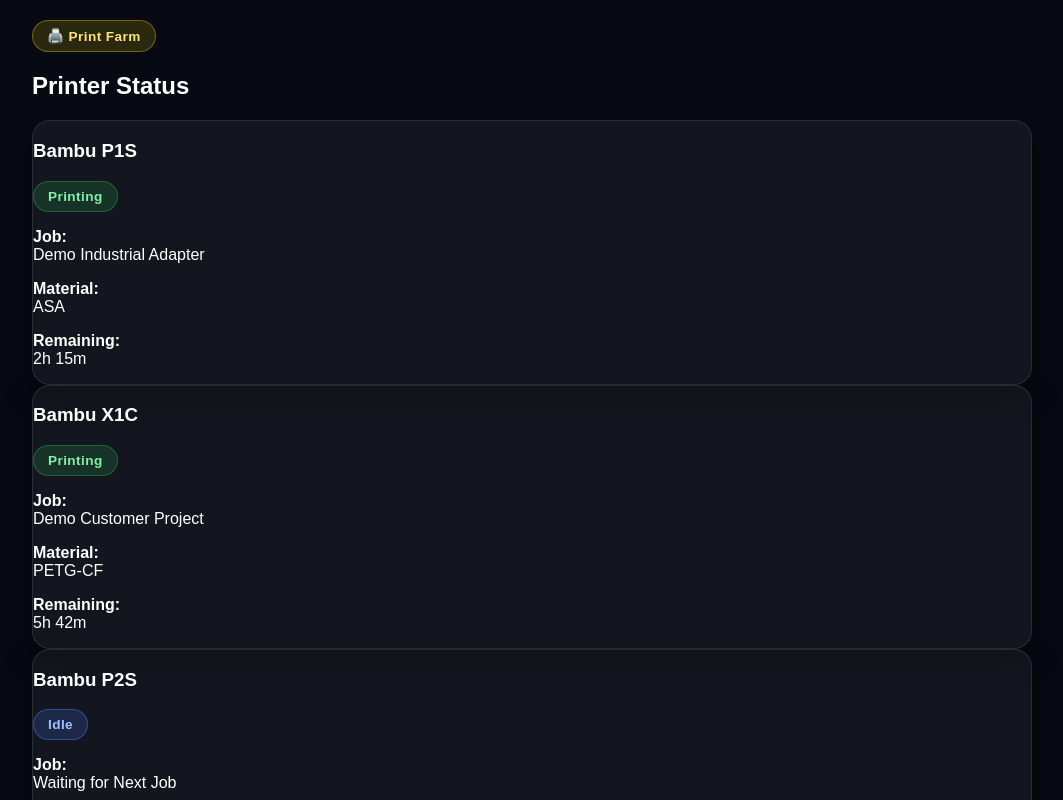
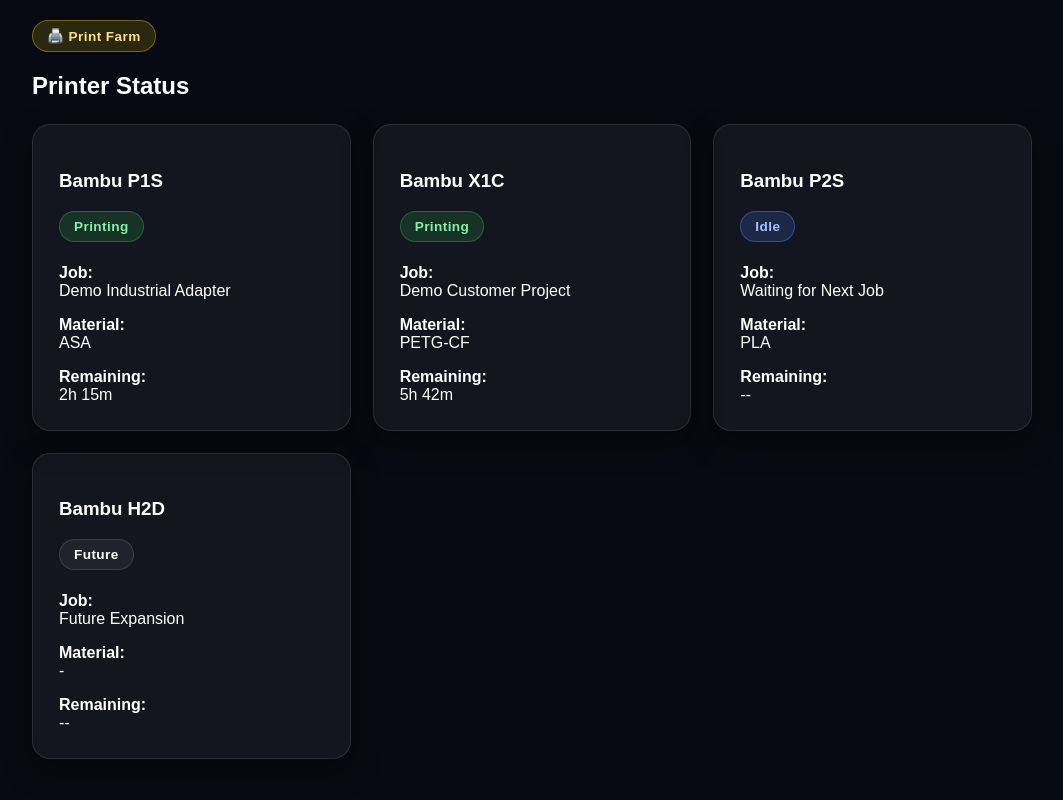
Before and after one commit to jnc3designs/jnc3designs-website, a Next.js app in the folder jnc3designs-premium/: page /operations in a window 1280 px wide. Shown: the part 2200-3000 px from the top of the page, without its empty margins (108-1171 px from the left). Built offline with nearby package versions, Linux system fonts and the light colour scheme.

Commit message:
Add print farm styles to globals.css
Added styles for print farm grid and printer cards.

```diff
--- a/jnc3designs-premium/app/globals.css
+++ b/jnc3designs-premium/app/globals.css
@@ -1797,3 +1797,40 @@ font-size:120px;
     flex-wrap:wrap;
     margin-top:26px;
 }
+/* =====================================================
+   Print Farm
+===================================================== */
+
+.printfarm-grid{
+
+    display:grid;
+
+    grid-template-columns:repeat(auto-fit,minmax(280px,1fr));
+
+    gap:22px;
+
+    margin-top:24px;
+
+}
+
+.printer-card{
+
+    padding:26px;
+
+}
+
+.printer-details{
+
+    display:grid;
+
+    gap:16px;
+
+    margin-top:22px;
+
+}
+
+.printer-details p{
+
+    margin:0;
+
+}
```
